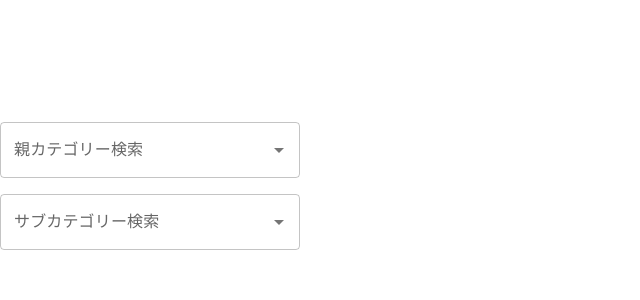
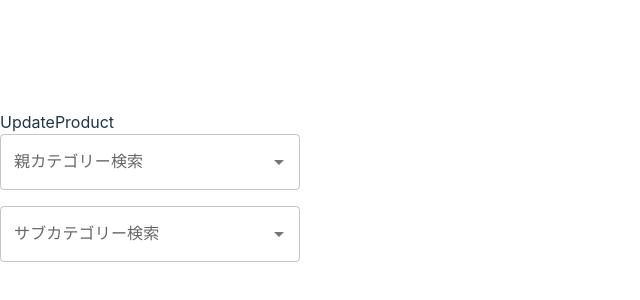
Before and after one commit to kouji0705/rhf_autocomplete, a React (Vite) app: page / in a window 1280 px wide. Shown: the part 214-514 px from the top of the page, without its empty margins (0-640 px from the left). Built offline with nearby package versions, Linux system fonts and the light colour scheme; no server answers.

Commit message:
add: UpdateProduct

```diff
--- a/src/App.tsx
+++ b/src/App.tsx
@@ -1,11 +1,11 @@
 import { QueryClient, QueryClientProvider } from "@tanstack/react-query";
-import { SearchAutocomplete } from "./form/Form";
+import { UpdateProduct } from "./UpdateProduct";
 
 function App() {
 	const queryClient = new QueryClient();
 	return (
 		<QueryClientProvider client={queryClient}>
-			<SearchAutocomplete />
+			<UpdateProduct />
 		</QueryClientProvider>
 	);
 }
--- /dev/null
+++ b/src/UpdateProduct.tsx
@@ -0,0 +1,27 @@
+import { SearchAutocomplete } from "./form/Form";
+import { useSearchAutocomplete } from "./form/hooks";
+
+export const UpdateProduct = () => {
+	const {
+		control,
+		categoryOptions,
+		isCategoryLoading,
+		subCategoryOptions,
+		isSubCategoryLoading,
+		setValue,
+	} = useSearchAutocomplete();
+
+	return (
+		<div>
+			UpdateProduct
+			<SearchAutocomplete
+				control={control}
+				categoryOptions={categoryOptions}
+				isCategoryLoading={isCategoryLoading}
+				subCategoryOptions={subCategoryOptions}
+				isSubCategoryLoading={isSubCategoryLoading}
+				setValue={setValue}
+			/>
+		</div>
+	);
+};
--- a/src/form/Form.tsx
+++ b/src/form/Form.tsx
@@ -1,18 +1,37 @@
-import { Controller } from "react-hook-form";
+import {
+	type Control,
+	Controller,
+	type UseFormSetValue,
+} from "react-hook-form";
 import { TextField, Autocomplete } from "@mui/material";
-import { useSearchAutocomplete } from "./hooks";
-import type { Category } from "./type";
+import type { Category, FormValues } from "./type";
+
+type Props = {
+	control: Control<FormValues, unknown>;
+	categoryOptions: Category[];
+	isCategoryLoading: boolean;
+	subCategoryOptions: Category[];
+	isSubCategoryLoading: boolean;
+	setValue: UseFormSetValue<FormValues>;
+};
 
 // ユーザー検索のためのAutocompleteコンポーネント
-export const SearchAutocomplete = () => {
-	const {
+export const SearchAutocomplete = ({
 	control,
 	categoryOptions,
 	isCategoryLoading,
 	subCategoryOptions,
 	isSubCategoryLoading,
 	setValue,
-	} = useSearchAutocomplete();
+}: Props) => {
+	// const {
+	// 	control,
+	// 	categoryOptions,
+	// 	isCategoryLoading,
+	// 	subCategoryOptions,
+	// 	isSubCategoryLoading,
+	// 	setValue,
+	// } = useSearchAutocomplete();
 	return (
 		<form>
 			{/* 親カテゴリーのAutocomplete */}
```
Lines whose indentation alone changed are shown as unchanged.
